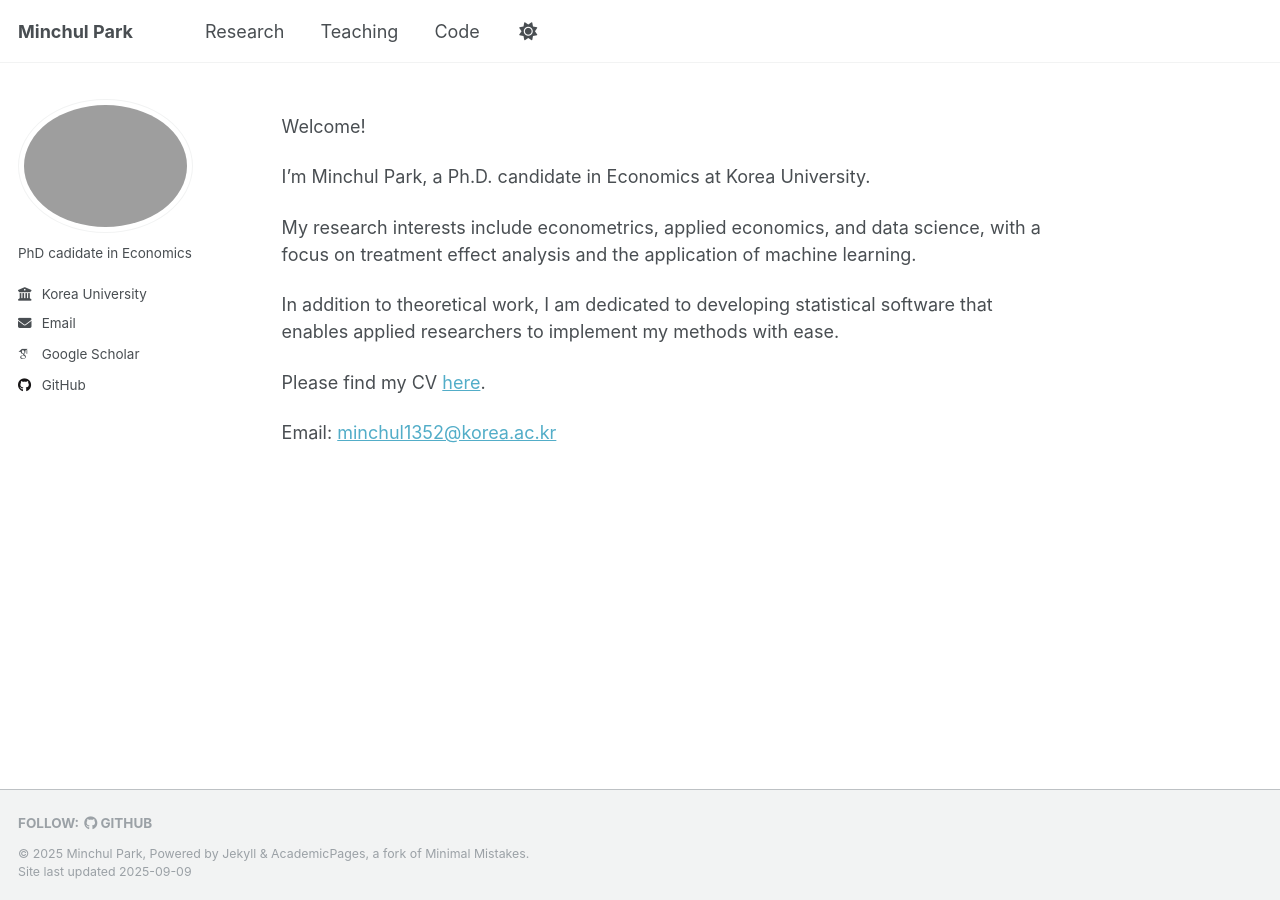
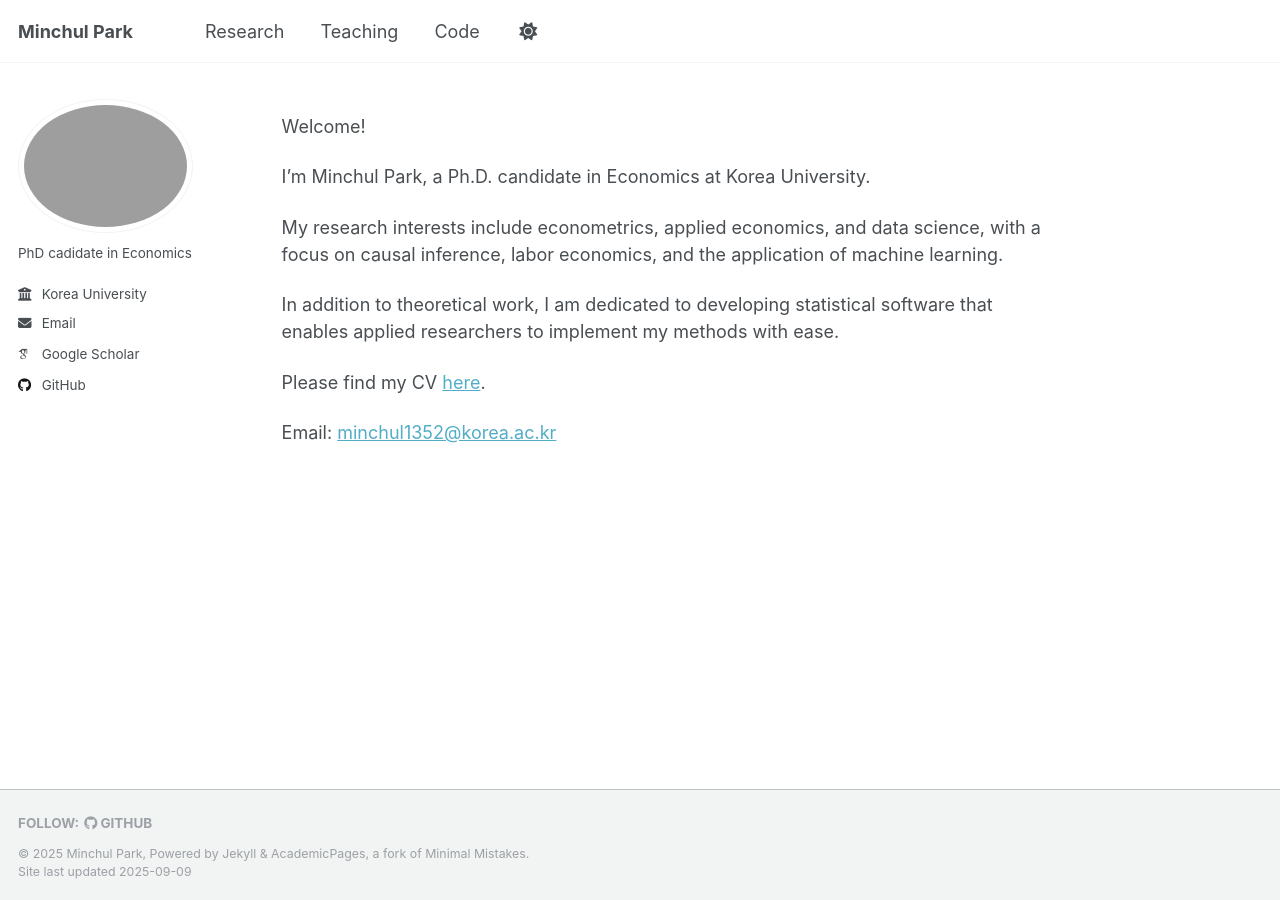
Before and after one commit to econompark/econompark.github.io, a Jekyll site: the page built from _pages/about.md, in a window 1280 px wide. Built offline with Jekyll 4.4.1, drawn with Linux system fonts in a browser that asks for light colours; some web fonts are replaced; a script that is not in the unit is left out.

Commit message:
Update about.md

```diff
--- a/_pages/about.md
+++ b/_pages/about.md
@@ -8,7 +8,7 @@ Welcome!
 
 I'm Minchul Park, a Ph.D. candidate in Economics at Korea University.
 
-My research interests include econometrics, applied economics, and data science, with a focus on treatment effect analysis and the application of machine learning.
+My research interests include econometrics, applied economics, and data science, with a focus on causal inference, labor economics, and the application of machine learning.
 
 In addition to theoretical work, I am dedicated to developing statistical software that enables applied researchers to implement my methods with ease.
 
```
